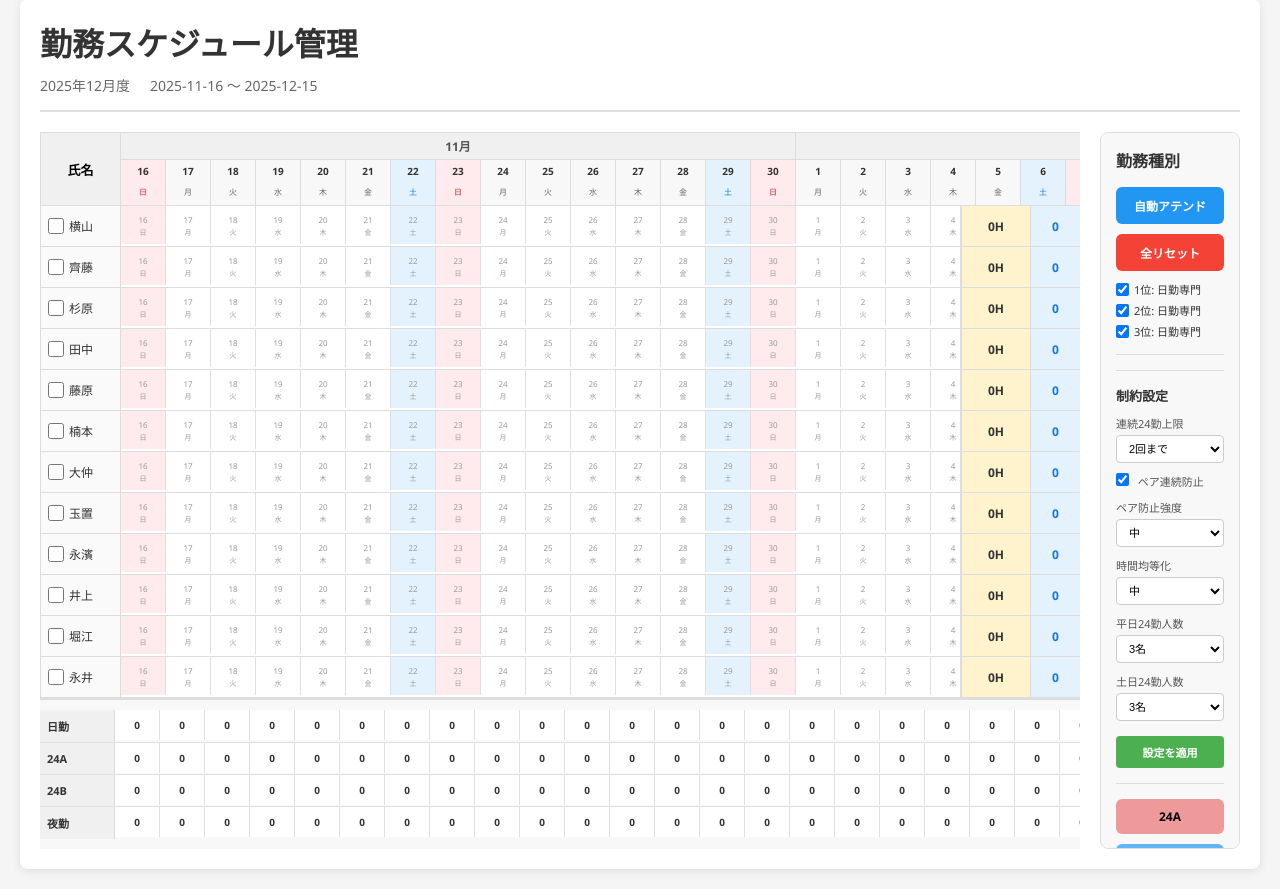
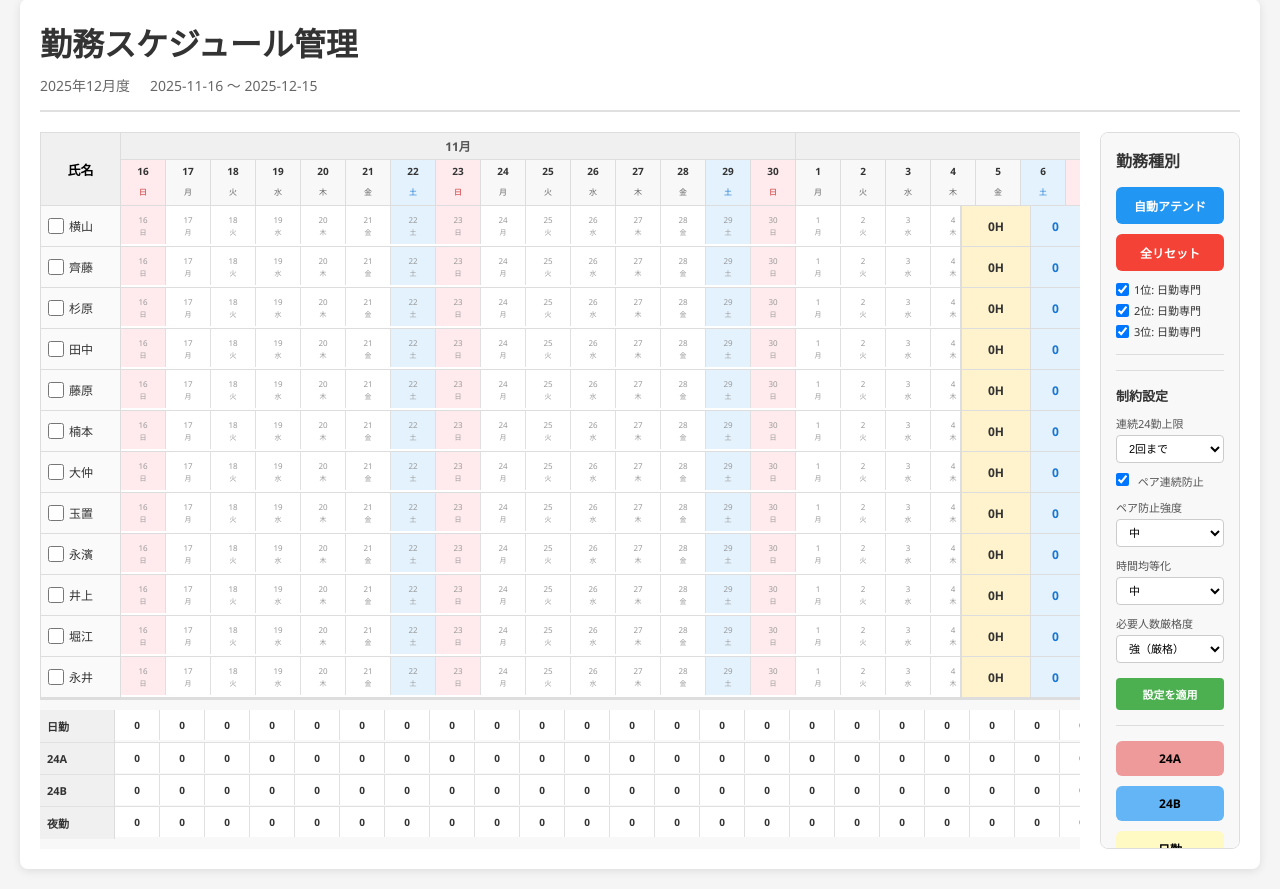
Before and after one commit to opticalbreeze/Tile-style-attendance-generation, a Flask app: page / in a window 1280 px wide. Shown: the part 21-910 px from the top of the page. Run offline with Flask 3, Linux system fonts and the light colour scheme.

Commit message:
Change: required staff count to penalty-based constraint

```diff
--- a/static/js/constraints-ui.js
+++ b/static/js/constraints-ui.js
@@ -55,19 +55,21 @@ window.ConstraintsUI = (function() {
             hoursBalancePenaltySelect.value = closestOption.value;
         }
 
-        // 平日24勤人数
-        const requiredStaff = config.requiredStaff || {};
-        const requiredWeekdayNightSelect = document.getElementById('required-weekday-night');
-        if (requiredWeekdayNightSelect) {
-            const count = requiredStaff.weekday?.nightShift || 3;
-            requiredWeekdayNightSelect.value = count.toString();
-        }
-
-        // 土日24勤人数
-        const requiredWeekendNightSelect = document.getElementById('required-weekend-night');
-        if (requiredWeekendNightSelect) {
-            const count = requiredStaff.weekend?.nightShift || 3;
-            requiredWeekendNightSelect.value = count.toString();
+        // 必要人数ペナルティ
+        const requiredStaffPenaltySelect = document.getElementById('required-staff-penalty');
+        if (requiredStaffPenaltySelect) {
+            const penalty = penalties.requiredStaffPenalty || 1000000;
+            const options = Array.from(requiredStaffPenaltySelect.options);
+            let closestOption = options[0];
+            let closestDiff = Math.abs(parseInt(closestOption.value) - penalty);
+            options.forEach(opt => {
+                const diff = Math.abs(parseInt(opt.value) - penalty);
+                if (diff < closestDiff) {
+                    closestDiff = diff;
+                    closestOption = opt;
+                }
+            });
+            requiredStaffPenaltySelect.value = closestOption.value;
         }
 
         // 設定適用ボタン
@@ -92,23 +94,13 @@ window.ConstraintsUI = (function() {
         const preventSamePairCheckbox = document.getElementById('prevent-same-pair');
         const samePairPenaltySelect = document.getElementById('same-pair-penalty');
         const hoursBalancePenaltySelect = document.getElementById('hours-balance-penalty');
-        const requiredWeekdayNightSelect = document.getElementById('required-weekday-night');
-        const requiredWeekendNightSelect = document.getElementById('required-weekend-night');
+        const requiredStaffPenaltySelect = document.getElementById('required-staff-penalty');
 
         if (!window.appData.config.constraints) {
             window.appData.config.constraints = {};
         }
         if (!window.appData.config.penalties) {
             window.appData.config.penalties = {};
-        }
-        if (!window.appData.config.requiredStaff) {
-            window.appData.config.requiredStaff = { weekday: {}, weekend: {} };
-        }
-        if (!window.appData.config.requiredStaff.weekday) {
-            window.appData.config.requiredStaff.weekday = {};
-        }
-        if (!window.appData.config.requiredStaff.weekend) {
-            window.appData.config.requiredStaff.weekend = {};
         }
 
         if (maxConsecutiveSelect) {
@@ -123,11 +115,8 @@ window.ConstraintsUI = (function() {
         if (hoursBalancePenaltySelect) {
             window.appData.config.penalties.hoursDifferenceMultiplier = parseInt(hoursBalancePenaltySelect.value);
         }
-        if (requiredWeekdayNightSelect) {
-            window.appData.config.requiredStaff.weekday.nightShift = parseInt(requiredWeekdayNightSelect.value);
-        }
-        if (requiredWeekendNightSelect) {
-            window.appData.config.requiredStaff.weekend.nightShift = parseInt(requiredWeekendNightSelect.value);
+        if (requiredStaffPenaltySelect) {
+            window.appData.config.penalties.requiredStaffPenalty = parseInt(requiredStaffPenaltySelect.value);
         }
 
         alert('制約設定を適用しました。\n自動アテンドを実行すると、新しい設定が反映されます。');
--- a/static/js/nurse_shift_algorithm.js
+++ b/static/js/nurse_shift_algorithm.js
@@ -588,9 +588,11 @@ function getShiftCandidatesRelaxed(
             const currentCount = staff24ShiftCount[staff] || 0;
             const remainingCount = targetCount - currentCount;
 
-            // 必要人数を満たすことを最優先（大きなペナルティ）
+            // 必要人数を満たすことを最優先（configからペナルティ値を取得）
+            const config = window.appData?.config || {};
+            const requiredStaffPenaltyBase = config.penalties?.requiredStaffPenalty || 1000000;
             const shortage = requiredNightShift - currentAssigned;
-            const shortagePenalty = shortage > 0 ? -1000000 * shortage : 0;
+            const shortagePenalty = shortage > 0 ? -requiredStaffPenaltyBase * shortage : 0;
 
             // 2連休がないスタッフを優先（月1回以上確保）
             const hasConsecutiveRest = hasConsecutiveRestDays(schedule, staff, dates, dateIndex, hour24Shifts, morningShift);
--- a/templates/index.html
+++ b/templates/index.html
@@ -87,21 +87,12 @@
                         </select>
                     </div>
                     <div class="constraint-item">
-                        <label for="required-weekday-night">平日24勤人数</label>
-                        <select id="required-weekday-night">
-                            <option value="2">2名</option>
-                            <option value="3" selected>3名</option>
-                            <option value="4">4名</option>
-                            <option value="5">5名</option>
-                        </select>
-                    </div>
-                    <div class="constraint-item">
-                        <label for="required-weekend-night">土日24勤人数</label>
-                        <select id="required-weekend-night">
-                            <option value="2">2名</option>
-                            <option value="3" selected>3名</option>
-                            <option value="4">4名</option>
-                            <option value="5">5名</option>
+                        <label for="required-staff-penalty">必要人数厳格度</label>
+                        <select id="required-staff-penalty">
+                            <option value="100000">弱（柔軟）</option>
+                            <option value="500000">中</option>
+                            <option value="1000000" selected>強（厳格）</option>
+                            <option value="5000000">最強</option>
                         </select>
                     </div>
                     <button id="apply-constraints-btn" class="apply-constraints-btn">設定を適用</button>
```
